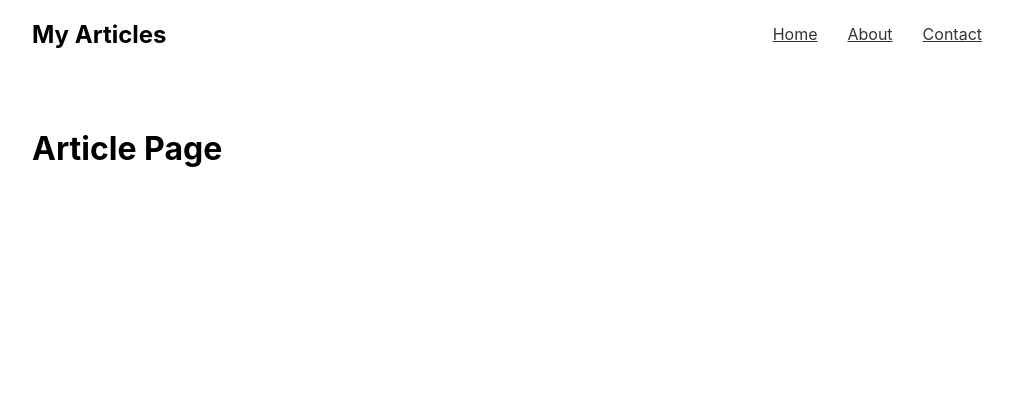
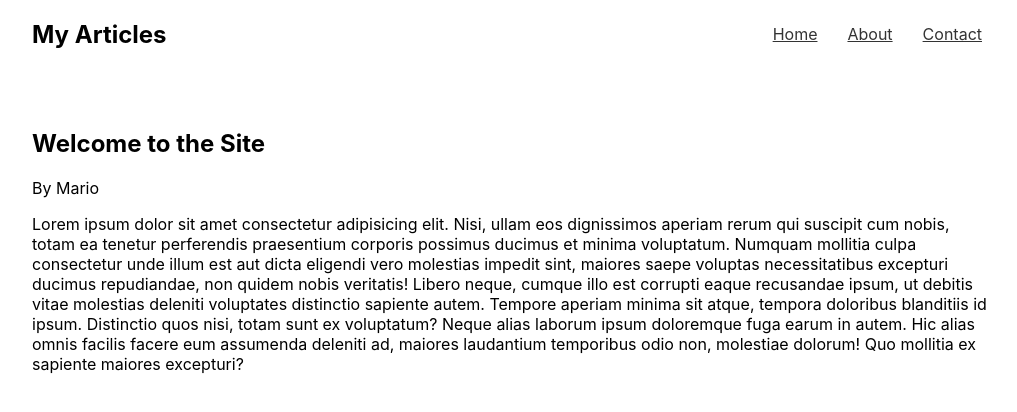
Before and after one commit to dgarcia1724/Multipage-site-v2, a React (Vite) app: page /articles/1 in a window 1280 px wide. Shown: the top 412 px of the page, without its empty margins (128-1145 px from the left). Built offline with nearby package versions, Linux system fonts and the light colour scheme; data requests are answered from the project's data file.

Commit message:
76. fresh start

```diff
--- a/src/pages/Article.jsx
+++ b/src/pages/Article.jsx
@@ -1,7 +1,22 @@
+import { useParams } from "react-router-dom";
+import { useFetch } from "../hooks/useFetch";
+
 function Article() {
+  const { id } = useParams();
+  const url = "http://localhost:3000/articles/" + id;
+  const { data: article, isPending, error } = useFetch(url);
+
   return (
     <div>
-      <h1>Article Page</h1>
+      {isPending && <div>Loading...</div>}
+      {error && <div>{error}</div>}
+      {article && (
+        <div>
+          <h2>{article.title}</h2>
+          <p>By {article.author}</p>
+          <p>{article.body}</p>
+        </div>
+      )}
     </div>
   );
 }
```
